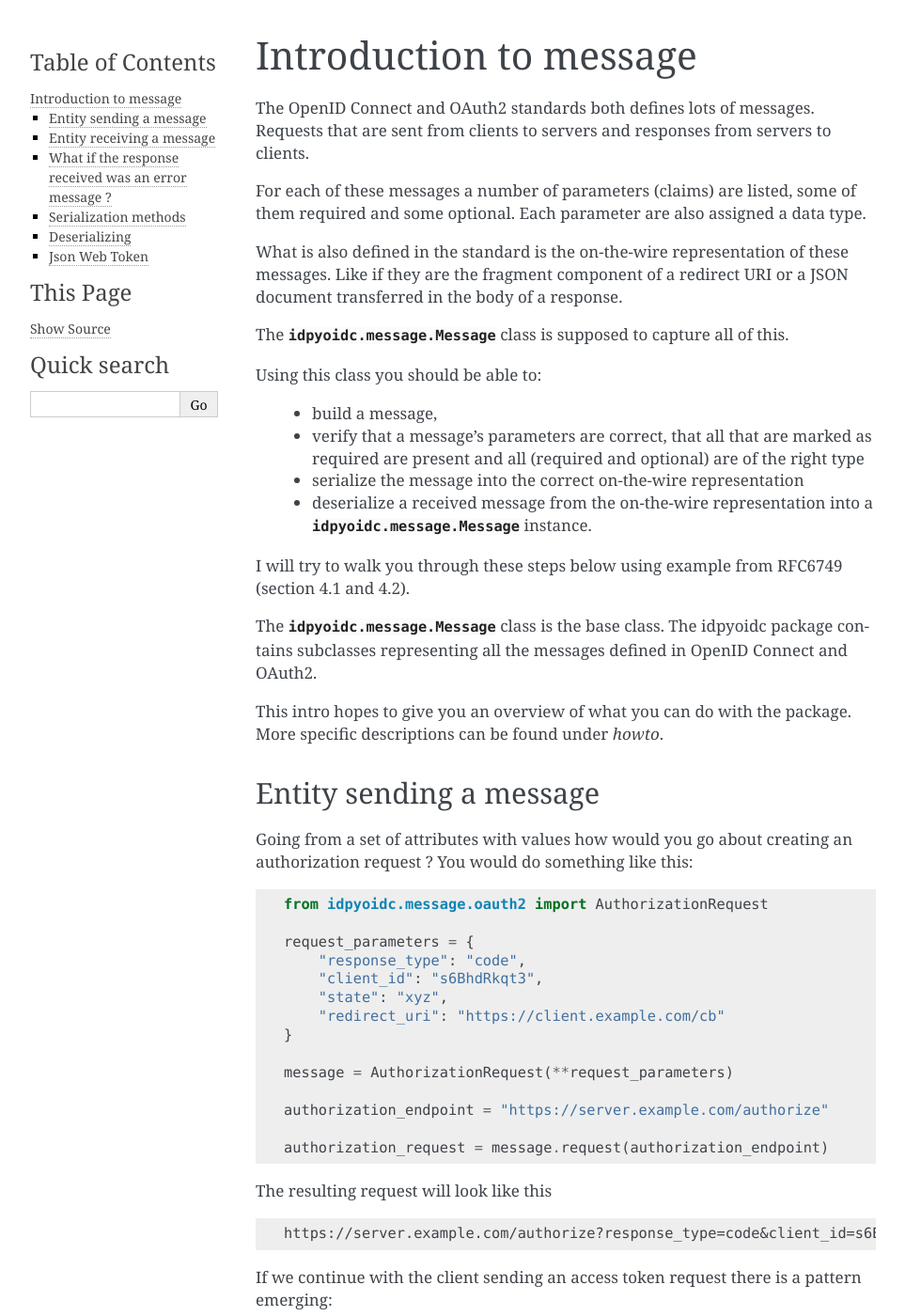
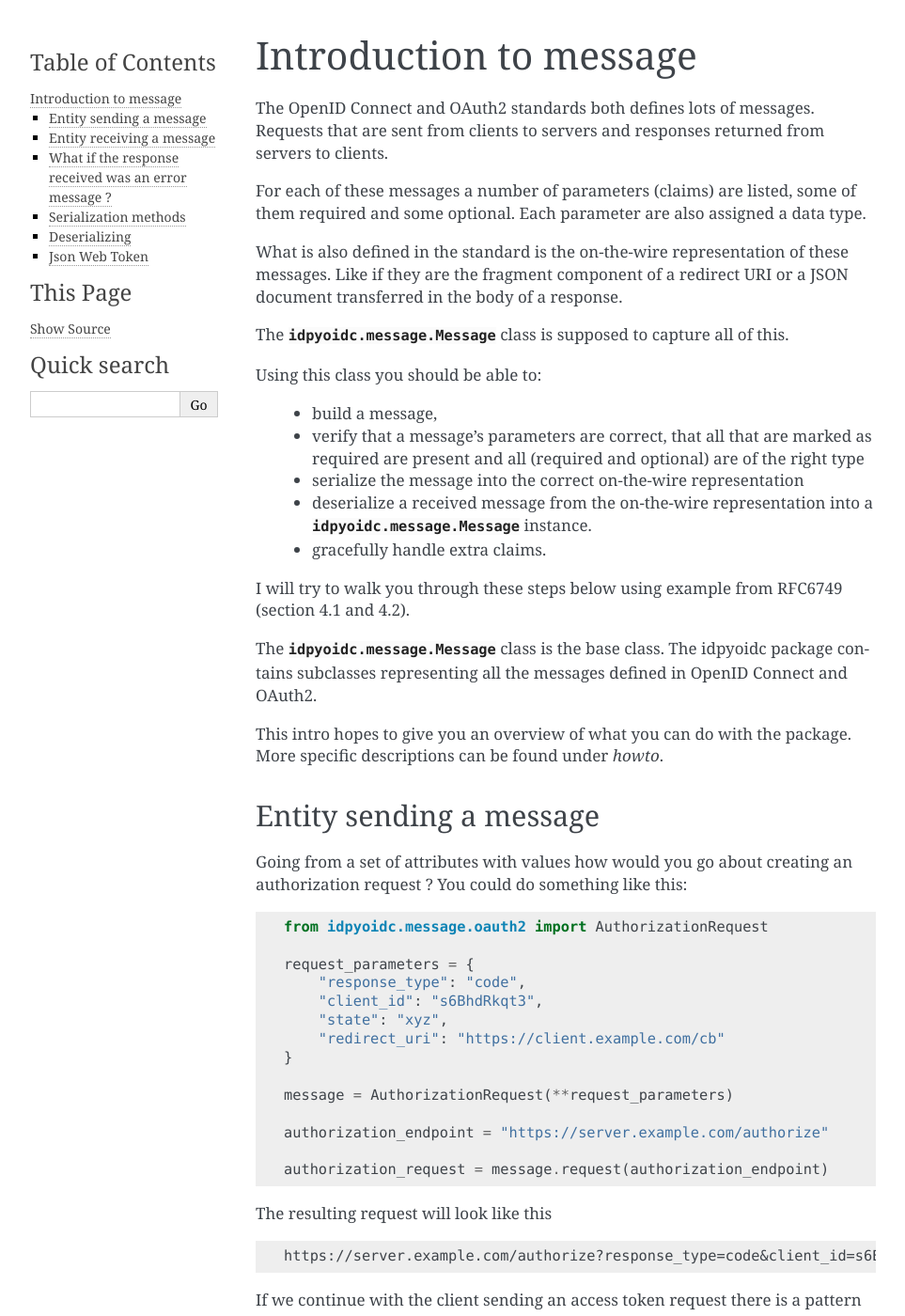
Before and after one commit to IdentityPython/idpy-oidc, a Sphinx documentation site: the page built from doc/message/intro.rst, in a window 1280 px wide and 1400 px high. Shown: the whole window at 94% size, without its empty margins (148-1111 px from the left). Built offline with Sphinx 7.4.7, drawn with Linux system fonts in a browser that asks for light colours; some of the changed text lies outside the part shown.

Commit message:
Updated doc

```diff
--- a/doc/conf.py
+++ b/doc/conf.py
@@ -46,7 +46,7 @@ source_suffix = '.rst'
 master_doc = 'index'
 
 # General information about the project.
-project = 'idpyoidc'
+project = 'IdPyOIDC'
 copyright = '2017, Roland Hedberg'
 author = 'Roland Hedberg'
 
@@ -127,7 +127,7 @@ latex_elements = {
 # (source start file, target name, title,
 #  author, documentclass [howto, manual, or own class]).
 latex_documents = [
-    (master_doc, 'idpyoidc.tex', 'idpyoidc Documentation',
+    (master_doc, 'idpyoidc.tex', 'IdPyOIDC Documentation',
      'Roland Hedberg', 'manual'),
 ]
 
@@ -137,7 +137,7 @@ latex_documents = [
 # One entry per manual page. List of tuples
 # (source start file, name, description, authors, manual section).
 man_pages = [
-    (master_doc, 'idpyoidc', 'idpyoidc Documentation',
+    (master_doc, 'idpyoidc', 'IdPyOIDC Documentation',
      [author], 1)
 ]
 
@@ -148,7 +148,7 @@ man_pages = [
 # (source start file, target name, title, author,
 #  dir menu entry, description, category)
 texinfo_documents = [
-    (master_doc, 'idpyoidc', 'idpyoidc Documentation',
+    (master_doc, 'idpyoidc', 'IdPyOIDC Documentation',
      author, 'idpyoidc', 'One line description of project.',
      'Miscellaneous'),
 ]
--- a/doc/intro.rst
+++ b/doc/intro.rst
@@ -5,7 +5,8 @@ Introduction to IdPy-OIDC
 *************************
 
 This package will try to implement all things OAuth2 and OIDC.
-Not just the basic standards but also as soon as we can all extensions.
+Not just the basic standards but also as soon as we can the
+extensions that appear on the horizon.
 
 IdpyOIDC implements the following standards:
 
--- a/doc/message/intro.rst
+++ b/doc/message/intro.rst
@@ -5,8 +5,8 @@ Introduction to message
 ***********************
 
 The OpenID Connect and OAuth2 standards both defines lots of messages.
-Requests that are sent from clients to servers and responses from servers
-to clients.
+Requests that are sent from clients to servers and responses returned from
+servers to clients.
 
 For each of these messages a number of parameters (claims) are listed, some
 of them required and some optional. Each parameter are also assigned a data type.
@@ -23,6 +23,7 @@ Using this class you should be able to:
     - verify that a message's parameters are correct, that all that are marked as required are present and all (required and optional) are of the right type
     - serialize the message into the correct on-the-wire representation
     - deserialize a received message from the on-the-wire representation into a :py:class:`idpyoidc.message.Message` instance.
+    - gracefully handle extra claims.
 
 I will try to walk you through these steps below using example from RFC6749 (section
 4.1 and 4.2).
@@ -38,7 +39,7 @@ Entity sending a message
 ------------------------
 
 Going from a set of attributes with values how would you go about creating an
-authorization request ? You would do something like this::
+authorization request ? You could do something like this::
 
     from idpyoidc.message.oauth2 import AuthorizationRequest
 
@@ -127,9 +128,9 @@ Similar when it comes to the response from the token endpoint::
     from idpyoidc.message.oauth2 import AccessTokenResponse
 
     http_response_body = '{"access_token":"2YotnFZFEjr1zCsicMWpAA",' \
-                     '"token_type":"example","expires_in":3600,' \
-                     '"refresh_token":"tGzv3JOkF0XG5Qx2TlKWIA",' \
-                     '"example_parameter":"example_value"}'
+                         '"token_type":"example","expires_in":3600,' \
+                         '"refresh_token":"tGzv3JOkF0XG5Qx2TlKWIA",' \
+                         '"example_parameter":"example_value"}'
 
     response = AccessTokenResponse().from_json(http_response_body)
 
@@ -145,7 +146,7 @@ The processing pattern on the receiving end is:
 
     1. Pick out the protocol message part of the response
     2. Initiate the correct message subclass and run the appropriate
-        deserializer method.
+       deserializer method.
     3. Verify the correctness of the response
 
 
@@ -304,3 +305,5 @@ Let's assume that Eve wanted to listen in and had access to the key::
     idpyoidc.exception.NotForMe: Not among intended audience
 
 Now Eve probably wouldn't care but there you are.
+
+__ https://www.rfc-editor.org/rfc/rfc7519.txt
```
Also changed, not shown: other parts of doc/message/intro.rst (+5 -5 lines).
